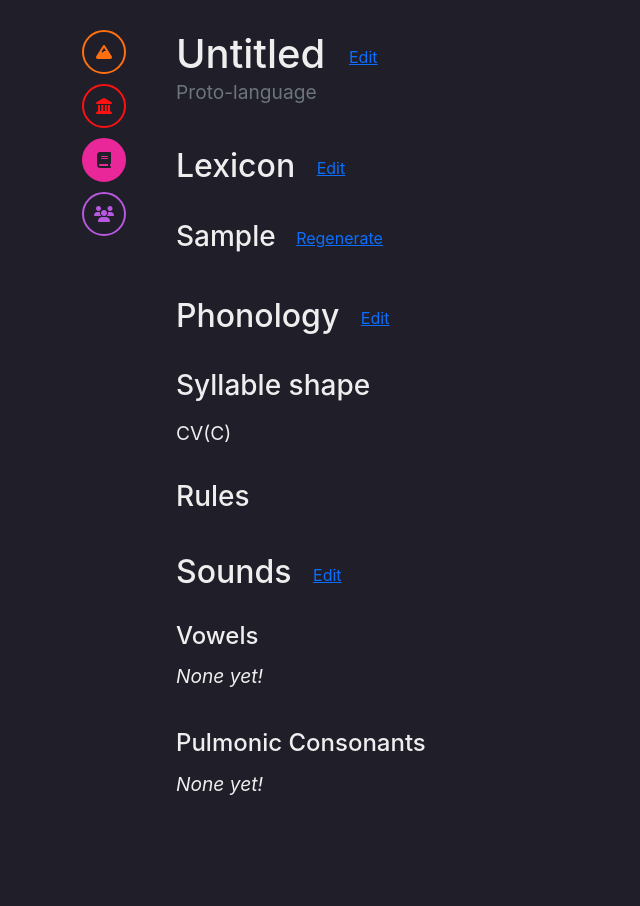
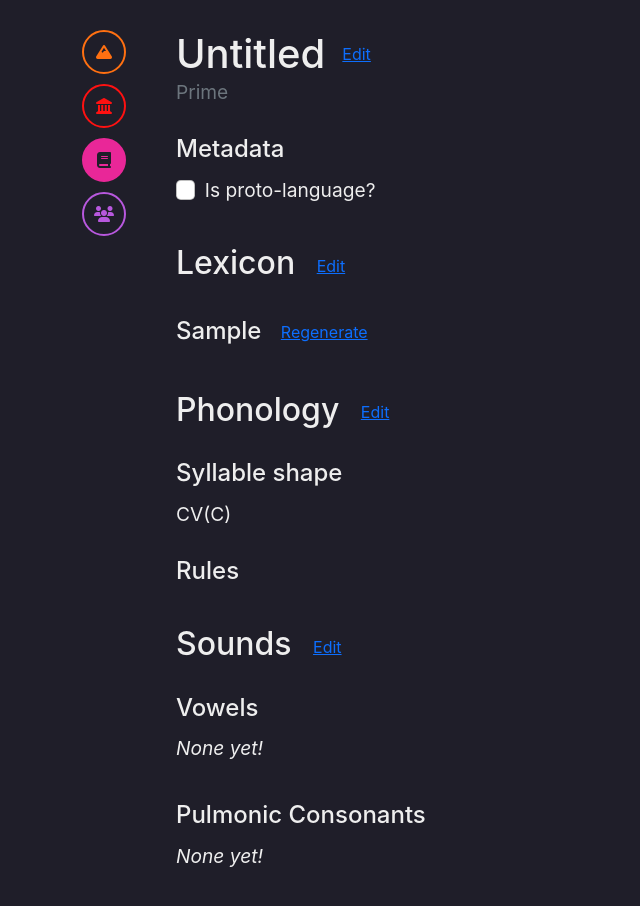
Before and after one commit to lilytastic/world-engine, a React (Create React App) app: page /languages in a window 1280 px wide. Shown: the top 906 px of the page, without its empty margins (0-640 px from the left). Before the commit the page ends 879 px from the top, so only its background shows below. Built offline with nearby package versions, Linux system fonts and the light colour scheme.

Commit message:
some design crap

```diff
--- a/src/containers/Languages/Languages.tsx
+++ b/src/containers/Languages/Languages.tsx
@@ -64,17 +64,27 @@ export function Languages(props: {children?: any}) {
         <input autoFocus className='mb-3' value={language.name} onChange={ev => setLanguage({...language, name: ev.currentTarget.value})} onBlur={() => setIsEditingTitle(false)} />
       ) : (
         <>
-          <h1 className='mt-0 mb-0'>{language.name} <button className='btn btn-link' onClick={() => setIsEditingTitle(true)}>Edit</button></h1>
-          <div className='mb-3 mt-0 text-secondary'>
-            {!language.ancestor ? 'Proto-language' : `Dialect of ${language.ancestor.name}`}
+          <h1 className='mt-0 mb-0 d-flex align-items-center'>
+            {language.isProtoLanguage ? 'Proto-' : ''}{language.name}
+            <button className='btn btn-link ms-1' onClick={() => setIsEditingTitle(true)}>Edit</button>
+          </h1>
+          <div className='mb-0 mt-0 text-secondary'>
+            {!language.ancestor ? 'Prime' : `Dialect of ${language.ancestor.name}`}
           </div>
         </>
       )}
+      <h4>Metadata</h4>
+      <div className="form-check position-relative">
+        <input className="form-check-input" checked={language.isProtoLanguage ? true : false} onChange={ev => setLanguage({...language, isProtoLanguage: ev.currentTarget.checked})} type="checkbox" id="flexCheckDefault" />
+        <label className="form-check-label" htmlFor="flexCheckDefault">
+          Is proto-language?
+        </label>
+      </div>
 
 
       <h2>Lexicon <button className='btn btn-link' onClick={() => setIsEditingLexicon(true)}>Edit</button></h2>
       <div>
-        <h3>Sample <button className='btn btn-link' onClick={() => setSampleWords(getSampleWords(language))}>Regenerate</button></h3>
+        <h4>Sample <button className='btn btn-link' onClick={() => setSampleWords(getSampleWords(language))}>Regenerate</button></h4>
         <div>
           <i>{sampleWords.map(word => transcribeWord(word)).join(', ')}</i>
         </div>
@@ -84,10 +94,10 @@ export function Languages(props: {children?: any}) {
 
       <h2>Phonology <button className='btn btn-link' onClick={() => setIsEditingPhonotactics(true)}>Edit</button></h2>
 
-      <h3>Syllable shape</h3>
+      <h4>Syllable shape</h4>
       {language.phonology.syllableShape}
 
-      <h3>Rules</h3>
+      <h4>Rules</h4>
       <ul>
         {printAllRules(language).map(x => (
           <li key={x} dangerouslySetInnerHTML={{__html: x}}></li>
--- a/src/index.scss
+++ b/src/index.scss
@@ -47,7 +47,7 @@ ul {
   border-color: rgba(255, 255, 255, 0.2);
 }
 
-input, textarea {
+input:not([type="checkbox"]), textarea {
   color: $color-text;
   background-color: darken($color-background, 5);
   border: none;
```
